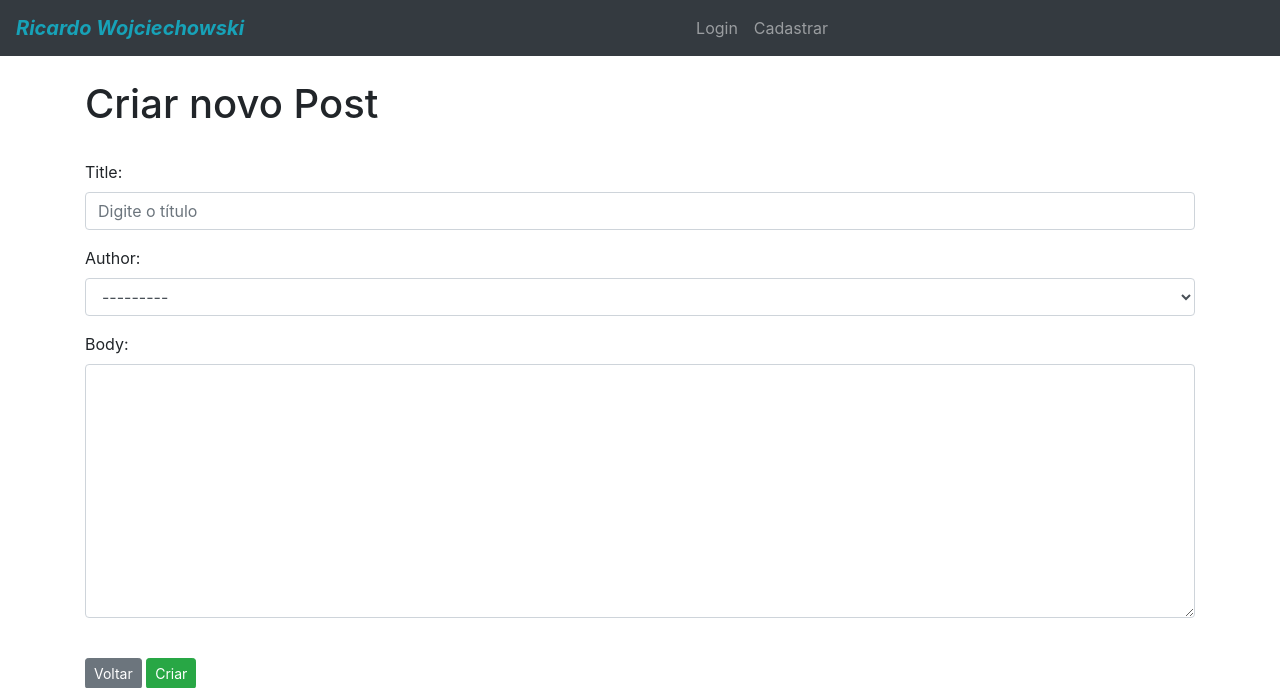
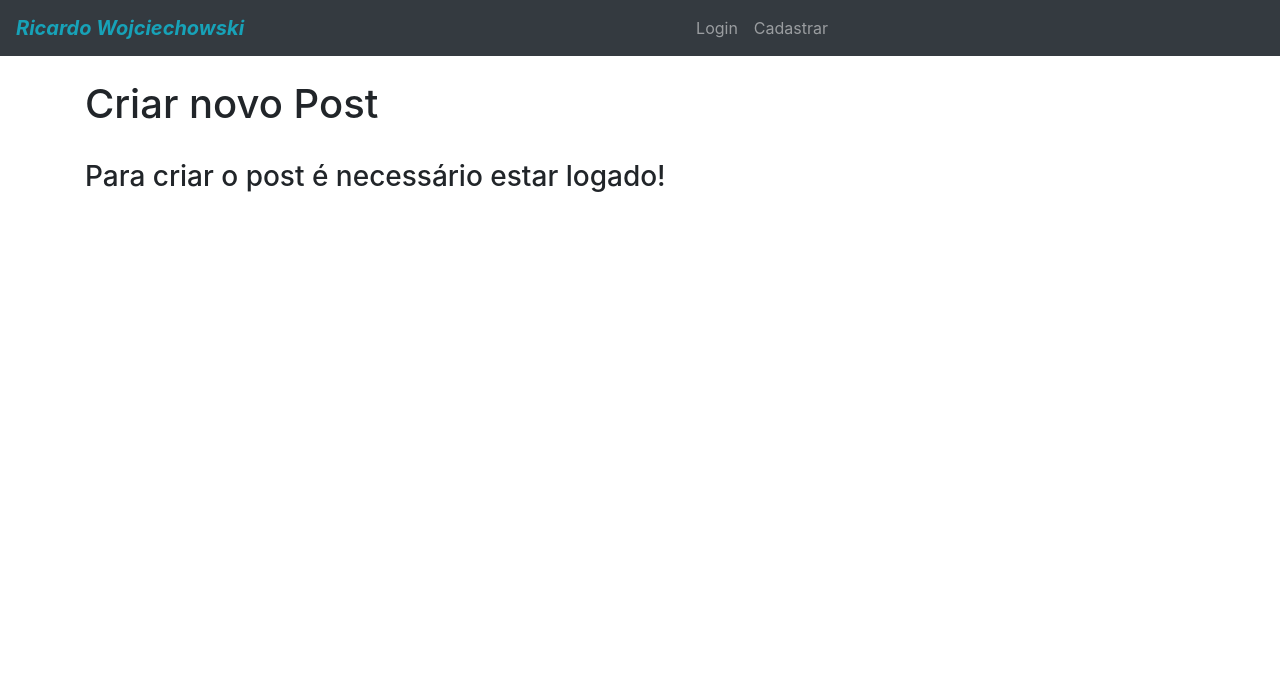
Before and after one commit to ricardowoj/blogRicardow, a Django app: page /novo_post/ in a window 1280 px wide. Shown: the top 688 px of the page. Run offline with Django 3.2, Linux system fonts and the light colour scheme; data comes from the database, SQL or seed files in the repository; some libraries are stand-ins or nearby versions.

Commit message:
change add post in templates: include user authenticated

```diff
--- a/templates/add_post.html
+++ b/templates/add_post.html
@@ -4,6 +4,7 @@
 
     <h1>Criar novo Post</h1>
     <br>
+    {% if user.is_authenticated %}
         <div class="form-group">
             <form method="POST">
                 {% csrf_token %}
@@ -13,5 +14,8 @@
                 <button class="btn btn-success btn-sm">Criar</button>
             </form>
         </div>
+    {% else %}
+        <h3>Para criar o post é necessário estar logado!</h3>
+    {% endif %}
 
 {% endblock %}
```
Lines whose indentation alone changed are shown as unchanged.
